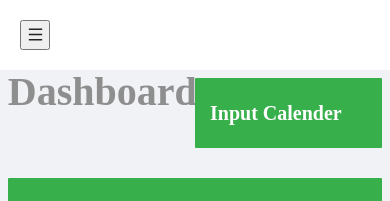
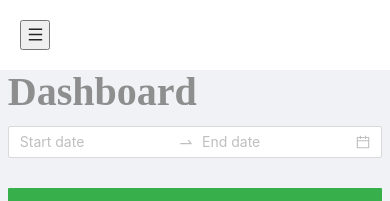
Before and after one commit to rizkysyukur/advotics_test, a React (Create React App) app: page / in a window 390 px wide. Shown: the top 201 px of the page. Built offline with nearby package versions, Linux system fonts and the light colour scheme.

Commit message:
Add calendar

```diff
--- a/src/assets/styles.css
+++ b/src/assets/styles.css
@@ -259,12 +259,24 @@ h1 {
 	margin: 10px;
 }
 
+.calendar {
+	float: right !important;
+}
+
 @media only screen and (max-width: 575px) {
   .hiddenMobile {
 		display: none !important;
 	}
 
 	.full-width-mobile {
+		width: 100% !important;
+	}
+
+	.calendar {
+		width: 100% !important;
+	}
+
+	.calendar-input {
 		width: 100% !important;
 	}
 }
--- /dev/null
+++ b/src/components/calendar.js
@@ -0,0 +1,13 @@
+import { DatePicker, Space } from 'antd';
+
+const Calendar = () => {
+	const { RangePicker } = DatePicker;
+
+	return (
+		<Space direction="vertical" size={12} className="calendar">
+			<RangePicker className="calendar-input" />
+		</Space>
+	)
+}
+
+export default Calendar;
--- a/src/pages/dashboard.js
+++ b/src/pages/dashboard.js
@@ -6,6 +6,7 @@ import { useContext } from "react";
 import { BestSellingContext } from "../contexts/best-selling-context";
 import { TopCompetitorContext } from "../contexts/top-competitor-context";
 import HeadingBar from "../components/heading-bar";
+import Calendar from "../components/calendar";
 
 const Dashboard = () => {
 	const [bestSelling,] = useContext(BestSellingContext);
@@ -14,11 +15,11 @@ const Dashboard = () => {
 	return (
 		<div className="content">
 			<Row className='row'>
-				<Col span={12}><h1 className="header-title">Dashboard</h1></Col>
-				<Col span={12}>
-					<div className="bar">
-						<label className="bar-title">Input Calender</label>
-					</div>
+				<Col sm={{span: 12}} xs={{span: 24}}>
+					<h1 className="header-title">Dashboard</h1>
+				</Col>
+				<Col sm={{span: 12}} xs={{span: 24}}>
+					<Calendar />
 				</Col>
 			</Row>
 			<Row className="row">
```
